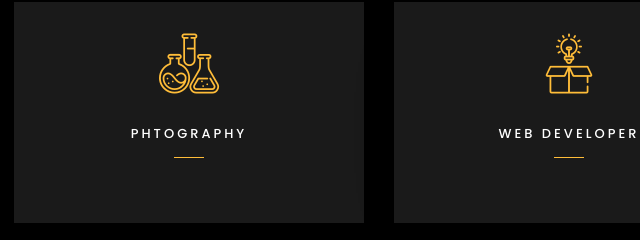
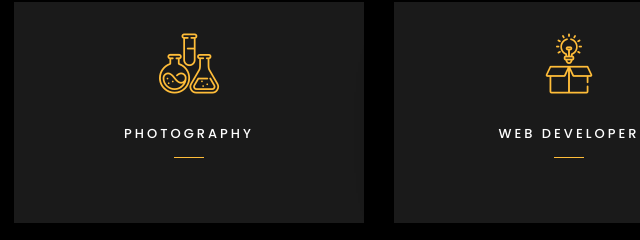
Before and after one commit to sheikhmirfan1/portfolia, a plain HTML site: page index.html in a window 1280 px wide. Shown: the part 3136-3376 px from the top of the page, 451-1091 px from the left. Drawn offline with Linux system fonts and the light colour scheme; files whose address does not match are found by name.

Commit message:
spelling checked

```diff
--- a/index.html
+++ b/index.html
@@ -203,7 +203,7 @@
 								<i class="flaticon-flasks"></i>
 							</span>
 							<div class="desc">
-								<h3 class="mb-5">Phtography</h3>
+								<h3 class="mb-5">Photography</h3>
 							</div>
 						</a>
 					</div>
```
